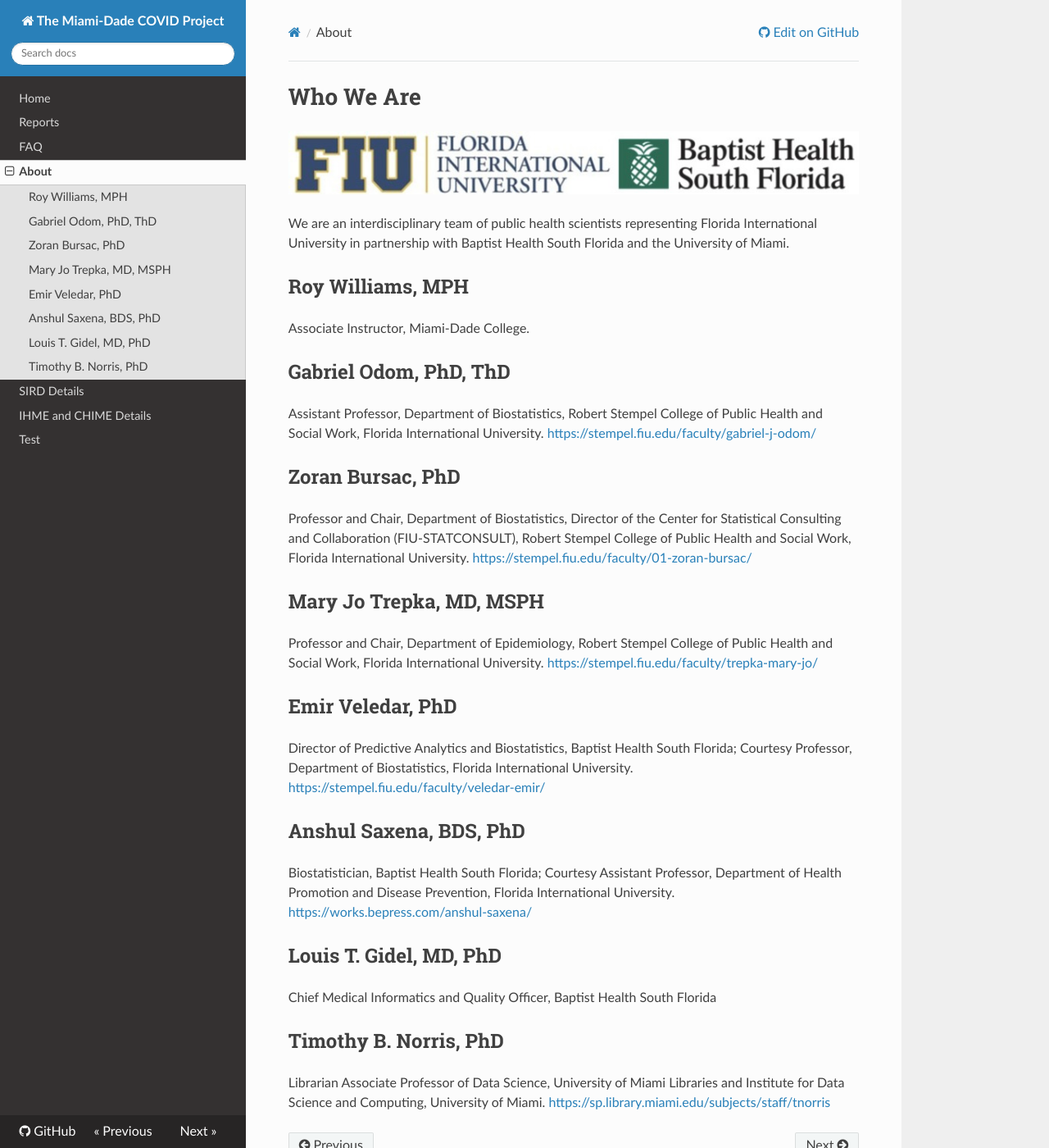
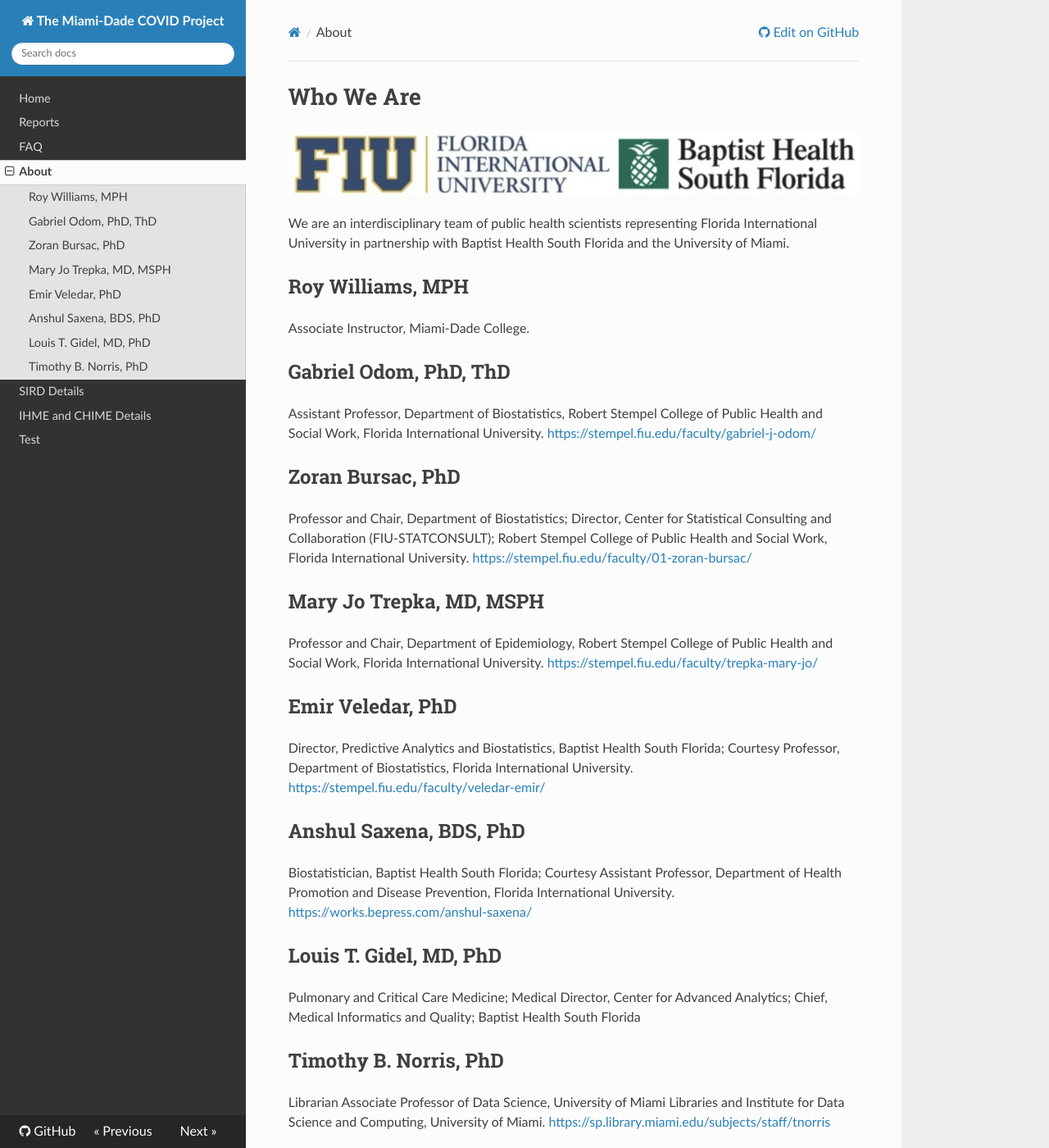
Before and after one commit to Rwilli5/MiamiCovidProject, an MkDocs documentation site: the page built from docs/about_us.md, in a window 1280 px wide and 1400 px high. Shown: the whole window at 82% size. Built offline with MkDocs 1.6.1, drawn with Linux system fonts in a browser that asks for light colours; nearby versions of some CDN libraries.

Commit message:
Per email from Mary Jo, updated titles

```diff
--- a/docs/about_us.md
+++ b/docs/about_us.md
@@ -16,7 +16,7 @@
 <https://stempel.fiu.edu/faculty/gabriel-j-odom/>
 
 ## Zoran Bursac, PhD
-Professor and Chair, Department of Biostatistics, Director of the Center for Statistical Consulting and Collaboration (FIU-STATCONSULT), Robert Stempel College of Public Health and Social Work, Florida International University.
+Professor and Chair, Department of Biostatistics; Director, Center for Statistical Consulting and Collaboration (FIU-STATCONSULT); Robert Stempel College of Public Health and Social Work, Florida International University.
 <https://stempel.fiu.edu/faculty/01-zoran-bursac/>
 
 ## Mary Jo Trepka, MD, MSPH
@@ -24,7 +24,7 @@
 <https://stempel.fiu.edu/faculty/trepka-mary-jo/>
 
 ## Emir Veledar, PhD
-Director of Predictive Analytics and Biostatistics, Baptist Health South Florida; Courtesy Professor, Department of Biostatistics, Florida International University.
+Director, Predictive Analytics and Biostatistics, Baptist Health South Florida; Courtesy Professor, Department of Biostatistics, Florida International University.
 <https://stempel.fiu.edu/faculty/veledar-emir/>
 
 ## Anshul Saxena, BDS, PhD
@@ -32,7 +32,7 @@
 <https://works.bepress.com/anshul-saxena/>
 
 ## Louis T. Gidel, MD, PhD
-Chief Medical Informatics and Quality Officer, Baptist Health South Florida
+Pulmonary and Critical Care Medicine; Medical Director, Center for Advanced Analytics; Chief, Medical Informatics and Quality; Baptist Health South Florida
 
 ## Timothy B. Norris, PhD
 Librarian Associate Professor of Data Science, University of Miami Libraries and Institute for Data Science and Computing, University of Miami.
```
